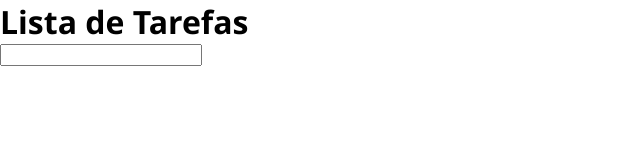
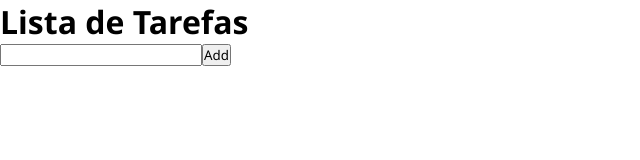
Before and after one commit to VinkarioDev/Tasks, a React (Vite) app: page / in a window 1280 px wide. Shown: the top 160 px of the page, without its empty margins (0-640 px from the left). Built offline with nearby package versions, Linux system fonts and the light colour scheme.

Commit message:
create component button add task

```diff
--- a/src/App.jsx
+++ b/src/App.jsx
@@ -1,4 +1,5 @@
 import "./App.css"
+import { ButtonAdd } from "./components/ButtonAdd"
 import { InputTask } from "./components/InputTask"
 
 function App() {
@@ -7,7 +8,10 @@ function App() {
     <>
 
       <h1>Lista de Tarefas</h1>
-      <InputTask/>
+      <div>
+        <InputTask />
+        <ButtonAdd textBtn={"Add"} />
+      </div>
 
     </>
   )
--- /dev/null
+++ b/src/components/ButtonAdd.jsx
@@ -0,0 +1,7 @@
+export const ButtonAdd = ({textBtn,funcao})=>{
+    return(
+        <>
+        <button onClick={funcao}>{textBtn}</button>
+        </>
+    )
+}
```
